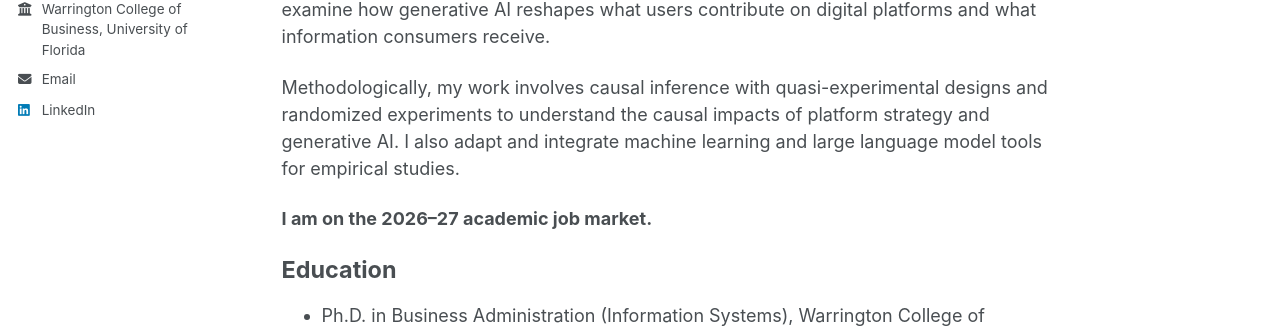
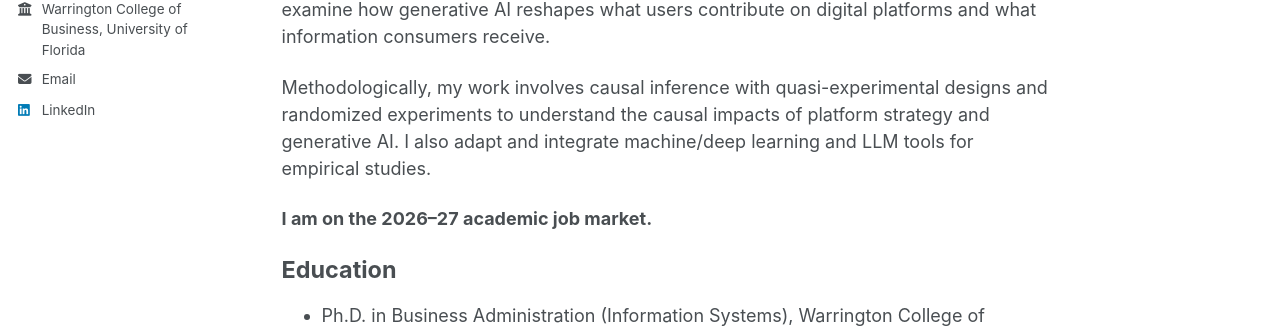
Before and after one commit to xinzhirao/xinzhirao.github.io, a Jekyll site: the page built from _pages/about.md, in a window 1280 px wide and 1084 px high. Shown: the part 406-734 px from the top of the window. Built offline with Jekyll 4.4.1, drawn with Linux system fonts in a browser that asks for light colours; a style sheet for code colours, icons or effects is not loaded.

Commit message:
Update about.md

```diff
--- a/_pages/about.md
+++ b/_pages/about.md
@@ -11,7 +11,7 @@ Hi, welcome to my personal website! My name is Xinzhi Rao (饶莘植, pronounced
 
 My research interest sits at the intersection of information systems, platform strategy, and the economics of artificial intelligence. My research comprises two interrelated streams: (1) **platform strategy and information design**, where I study how complementors' strategic choices and platforms' information-provision decisions shape participation, performance, and market outcomes; and (2) **the economics of generative AI**, where I examine how generative AI reshapes what users contribute on digital platforms and what information consumers receive.
 
-Methodologically, my work involves causal inference with quasi-experimental designs and randomized experiments to understand the causal impacts of platform strategy and generative AI. I also adapt and integrate machine learning and large language model tools for empirical studies.
+Methodologically, my work involves causal inference with quasi-experimental designs and randomized experiments to understand the causal impacts of platform strategy and generative AI. I also adapt and integrate machine/deep learning and LLM tools for empirical studies.
 
 **I am on the 2026–27 academic job market.**
 
```
